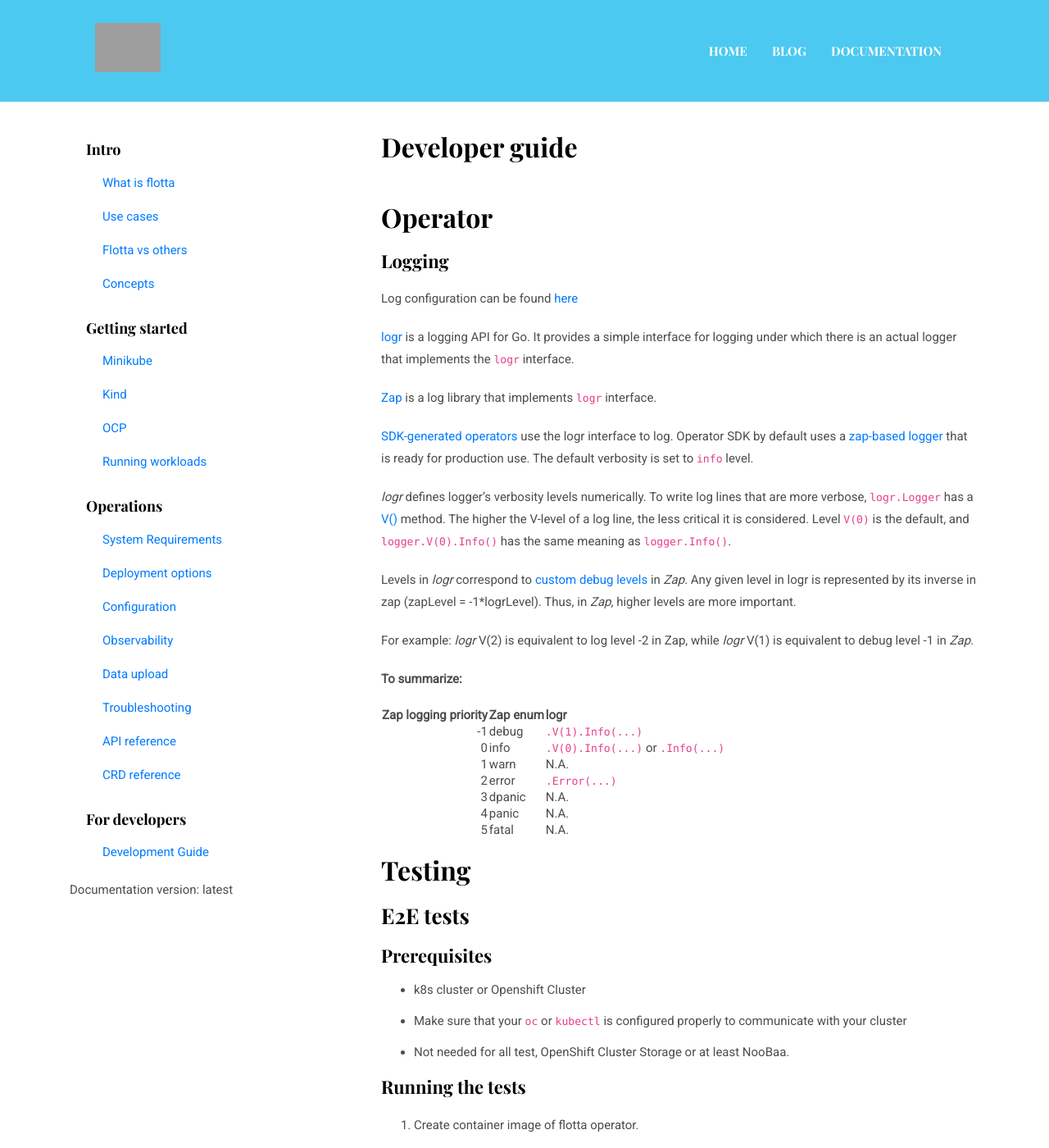
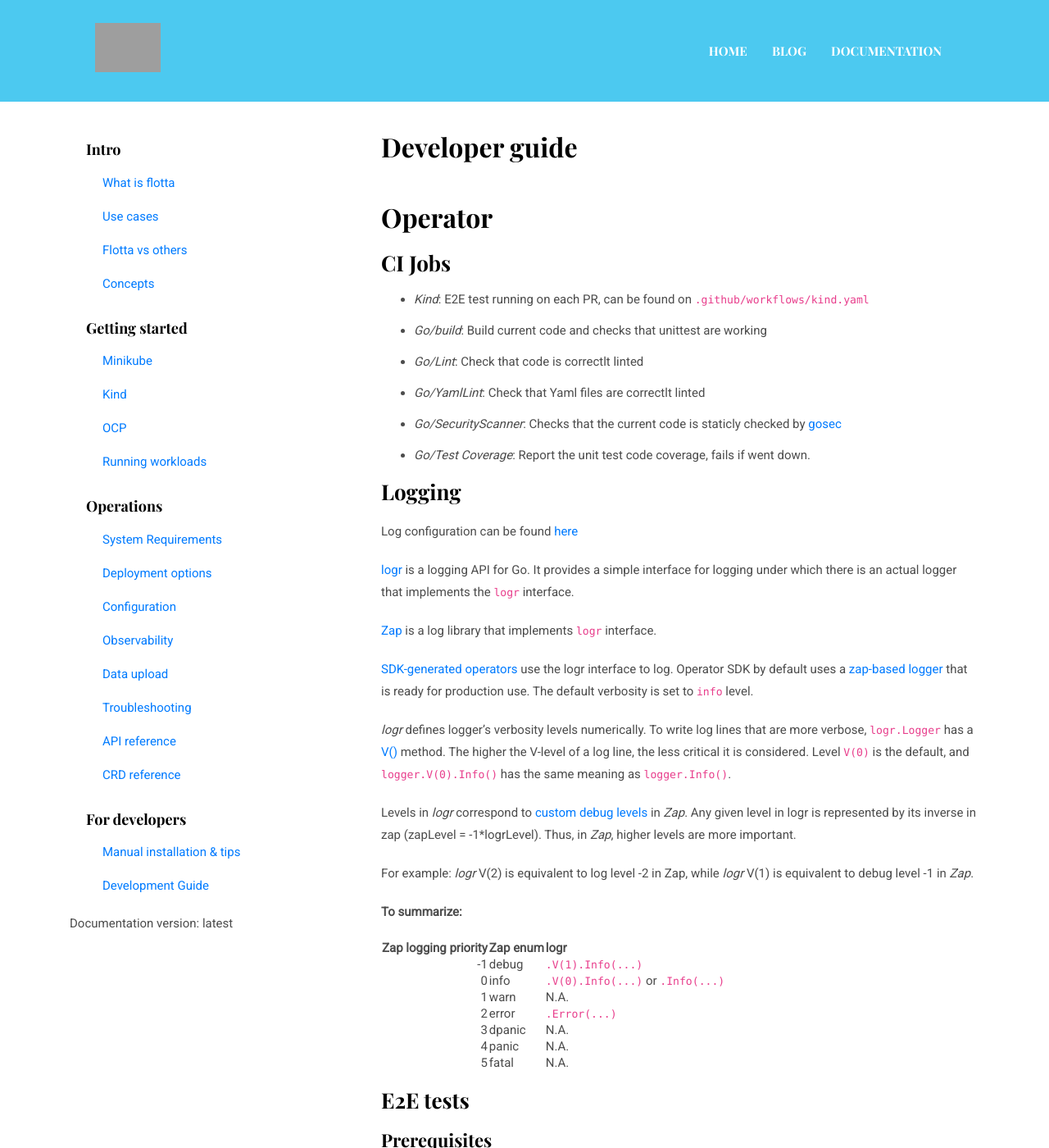
Before and after one commit to project-flotta/project-flotta.github.io, a Jekyll site: the page built from documentation/latest/dev/guide.md, in a window 1280 px wide and 1400 px high. Shown: the whole window at 82% size. Built offline with Jekyll 4.4.1, drawn with Linux system fonts in a browser that asks for light colours; a script that is not in the unit is left out; some of the changed text lies outside the part shown; grey boxes are pictures that could not be loaded.

Commit message:
Doc: Add fisrt dev guide examples
Signed-off-by: Eloy Coto <eloy.coto@acalustra.com>

````diff
--- a/_data/documentation/latest.yaml
+++ b/_data/documentation/latest.yaml
@@ -41,5 +41,7 @@
 
 - Name: For developers
   Childs:
+  - Name: Manual installation & tips
+    Link: "dev/installation.md"
   - Name: Development Guide
     Link: "dev/guide.md"
--- a/documentation/latest/dev/guide.md
+++ b/documentation/latest/dev/guide.md
@@ -6,7 +6,19 @@
 
 # Operator
 
-### Logging
+
+## CI Jobs
+
+- *Kind*: E2E test running on each PR, can be found on
+  `.github/workflows/kind.yaml`
+- *Go/build*: Build current code and checks that unittest are working
+- *Go/Lint*: Check that code is correctlt linted
+- *Go/YamlLint*: Check that Yaml files are correctlt linted
+- *Go/SecurityScanner*: Checks that the current code is staticly checked by
+  [gosec](https://github.com/securego/gosec)
+- *Go/Test Coverage*: Report the unit test code coverage, fails if went down.
+
+## Logging
 
 Log configuration can be found [here](../operations/configuration.md)
 
@@ -36,9 +48,6 @@
 |  4                   | panic        | N.A.                              |
 |  5                   | fatal        | N.A.                              |
 
-
-# Testing
-
 ## E2E tests
 
 ### Prerequisites
@@ -51,33 +60,33 @@
 
 1.  Create container image of flotta operator.
 
-    ```bash
-    # Build the flotta operator
-    $ make build
+```bash
+# Build the flotta operator
+$ make build
 
-    # Make sure you have configured k8s provider docker
-    # For example for minikube by running: eval $(minikube -p minikube docker-env)
-    # Then run the build of the container
-    $ IMG=flotta-operator:latest make docker-build
+# Make sure you have configured k8s provider docker
+# For example for minikube by running: eval $(minikube -p minikube docker-env)
+# Then run the build of the container
+$ IMG=flotta-operator:latest make docker-build
 
-    # Deploy the operator on k8s
-    $ make deploy IMG=flotta-operator
+# Deploy the operator on k8s
+$ make deploy IMG=flotta-operator
 
-    # Wait until the operator is ready
-    $ kubectl wait --timeout=120s --for=condition=Ready pods --all -n flotta
-    ```
+# Wait until the operator is ready
+$ kubectl wait --timeout=120s --for=condition=Ready pods --all -n flotta
+```
 
 2.  Expose the flotta API
 
-    ```bash
-    $ kubectl port-forward deploy/flotta-operator-controller-manager -n flotta --address 0.0.0.0 8043:8043 &
-    ```
+```bash
+$ kubectl port-forward deploy/flotta-operator-controller-manager -n flotta --address 0.0.0.0 8043:8043 &
+```
 
 3.  Run the tests
 
-    ```bash
-    $ make integration-test
-    ```
+```bash
+$ make integration-test
+```
 
 ### Troubleshooting
 
@@ -96,3 +105,11 @@
 ```shell
 docker exec -it edgedevice1 journalctl -u yggdrasild.service
 ```
+
+# Device Worker
+
+## CI jobs
+- *Go/build*: Build current code and checks that unittest are working
+- *Go/Lint*: Check that code is correctlt linted
+- *Go/SecurityScanner*: Checks that the current code is staticly checked by
+  [gosec](https://github.com/securego/gosec)
````
Also changed, not shown: documentation/latest/dev/installation.md (added, +214 -0 lines).
